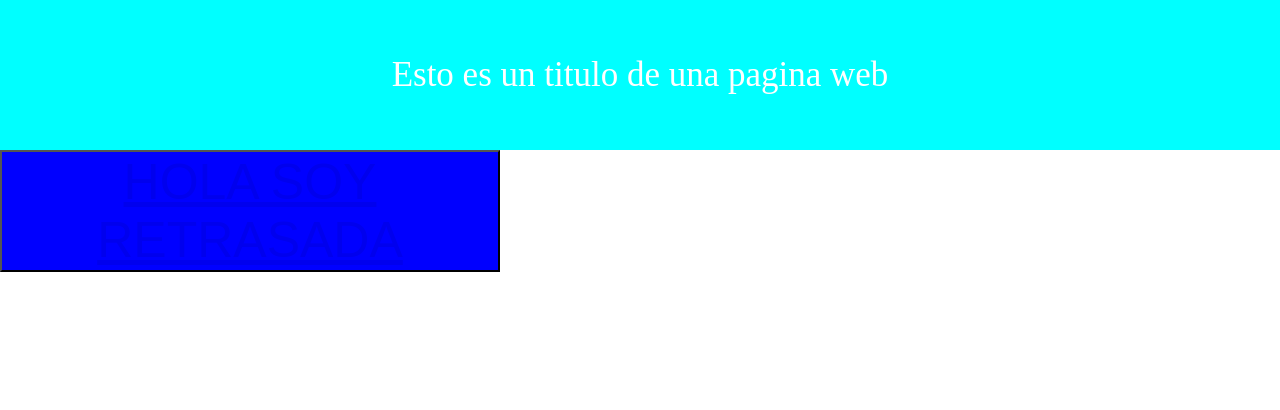
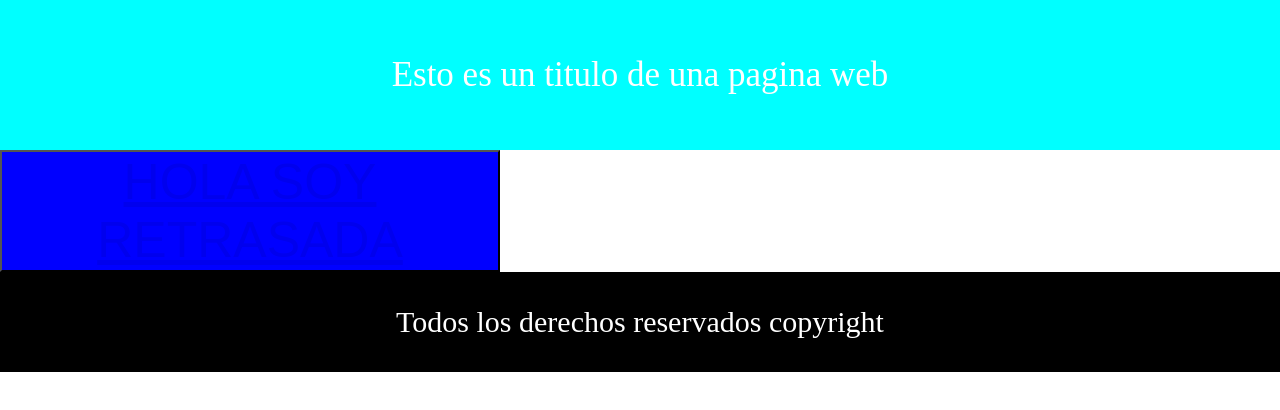
Before and after one commit to Lau451/gitExample, a plain HTML site: page index.html in a window 1280 px wide. Drawn offline with Linux system fonts and the light colour scheme.

Commit message:
Add footer

```diff
--- a/index.html
+++ b/index.html
@@ -12,6 +12,7 @@
         Esto es un titulo de una pagina web
     </header>
     <button class="boton"><a href="http://www.ole.com.ar" target="_blank">HOLA SOY RETRASADA</a></button>
+    <footer>Todos los derechos reservados copyright</footer>
     <script src="./app.js"></script>
 </body>
 </html>
--- a/style.css
+++ b/style.css
@@ -2,7 +2,7 @@ body {
     display: flex;
     flex-direction: column;
     justify-content: center;
-
+    align-items: space-between;
     margin: 0px;
 }
 
@@ -34,3 +34,13 @@ header {
     color: blue;
     background-color: yellow;
 }
+
+footer {
+    display: flex;
+    justify-content: center;
+    align-items: center;
+    background-color: black;
+    color: white;
+    font-size: 30px;
+    height: 100px;
+}
```
